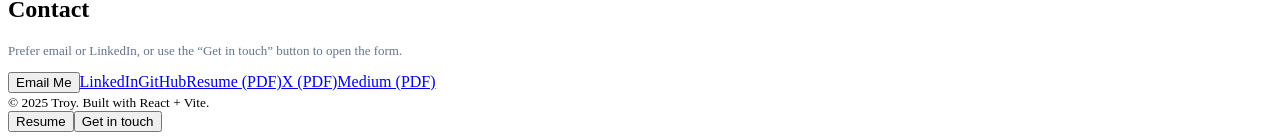
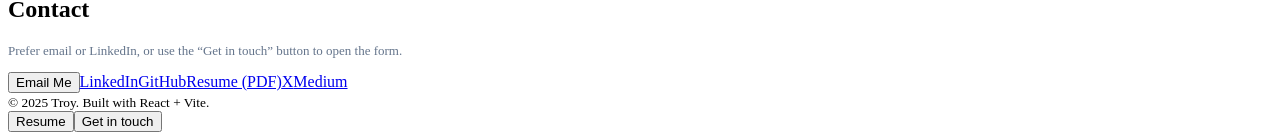
Before and after one commit to tmoubre/My_Portfolio, a React (Vite) app: page / in a window 1280 px wide. Shown: the part 1628-1765 px from the top of the page. Built offline with nearby package versions, Linux system fonts and the light colour scheme; the HTML template or start-up script is replaced by a standard one.

Commit message:
Update App.jsx

```diff
--- a/src/App.jsx
+++ b/src/App.jsx
@@ -224,8 +224,8 @@ export default function App() {
             <a className='modal-secondary btn-sm' role="listitem" href={LINKEDIN} target="_blank" rel="noreferrer">LinkedIn</a>
             <a className='modal-secondary btn-sm' role="listitem" href={GITHUB} target="_blank" rel="noreferrer">GitHub</a>
             <a className='modal-secondary btn-sm' role="listitem" href={RESUME_PDF} download>Resume (PDF)</a>
-            <a className='modal-secondary btn-sm' role="listitem" href={X} download>X (PDF)</a>
-            <a className='modal-secondary btn-sm' role="listitem" href={MEDIUM} download>Medium (PDF)</a>
+            <a className='modal-secondary btn-sm' role="listitem" href={X} download>X</a>
+            <a className='modal-secondary btn-sm' role="listitem" href={MEDIUM} download>Medium</a>
           </div>
         </section>
       </main>
```
